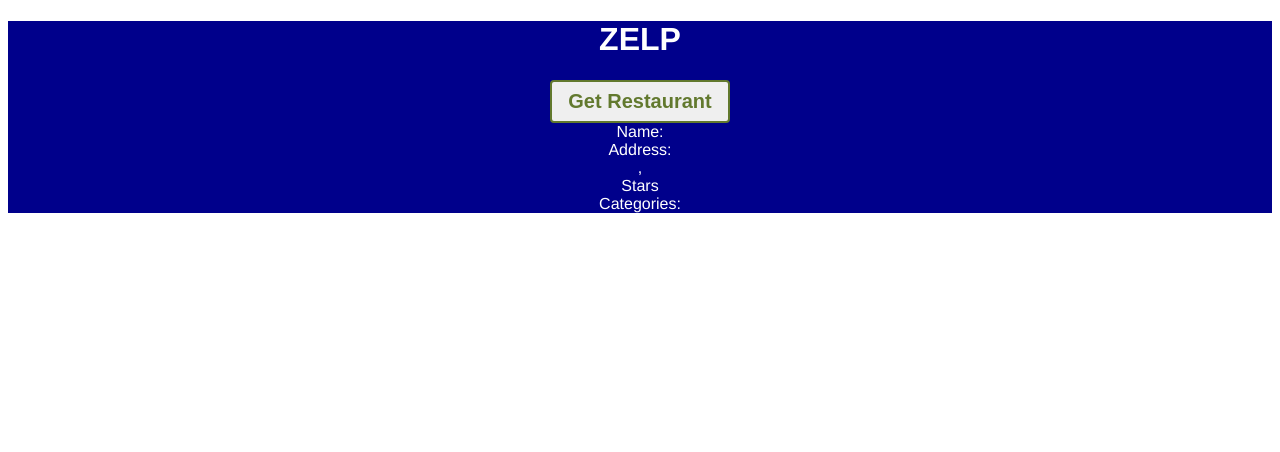
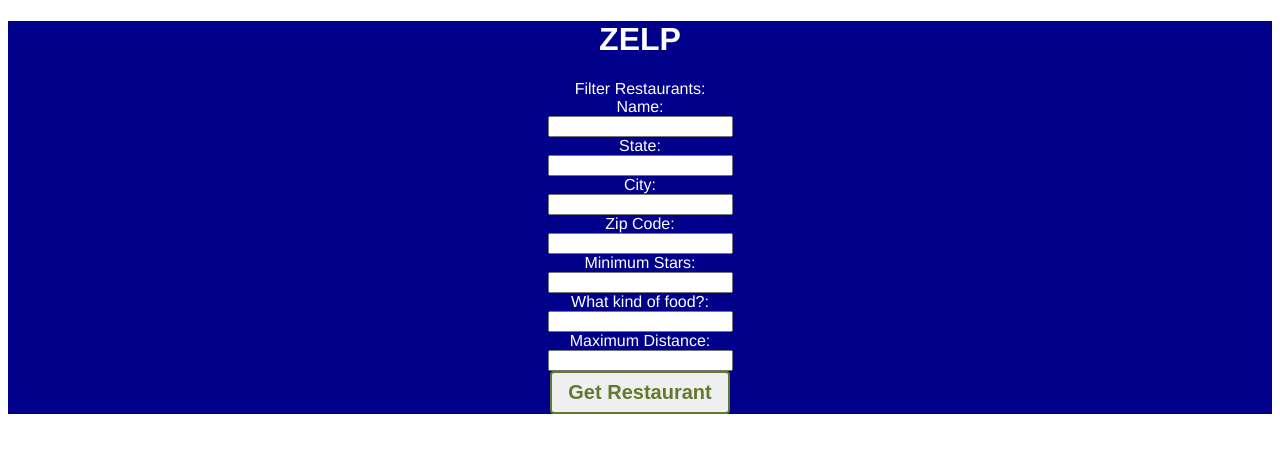
Before and after one commit to nlandon2/zelp-mvp, a Vue app: page / in a window 1280 px wide. Shown: the top 452 px of the page. Built offline with nearby package versions, Linux system fonts and the light colour scheme.

Commit message:
Added random feature

```diff
--- a/models/restaurants/create.js
+++ b/models/restaurants/create.js
@@ -8,6 +8,7 @@ module.exports = (knex, Restaurant) => {
     const restaurantCity = params.city;
     const restaurantState = params.state;
     const restaurantStars = params.stars;
+    const restaurantZip = params.postal_code;
     const restaurantCategories = params.categories;
 
     if (!validateName(restaurantName)) {
@@ -23,7 +24,8 @@ module.exports = (knex, Restaurant) => {
         city: restaurantCity,
         state: restaurantState,
         stars: restaurantStars,
-        categories: restaurantCategories
+        categories: restaurantCategories,
+        postal_code: restaurantZip
       })
       .then(() => {
         return knex("restaurants").select();
--- a/models/restaurants/index.js
+++ b/models/restaurants/index.js
@@ -9,6 +9,8 @@ const Restaurant = function(dbRestaurant) {
   this.stars = dbRestaurant.stars;
   this.postal_code = dbRestaurant.postal_code;
   this.categories = dbRestaurant.categories;
+  this.latitude = dbRestaurant.latitude;
+  this.longitude = dbRestaurant.longitude;
 };
 
 Restaurant.prototype.serialize = function() {
--- a/src/App.vue
+++ b/src/App.vue
@@ -1,37 +1,47 @@
+
 <template>
   <div id="app">
     <h1>ZELP</h1>
-    <button @click="getRestaurant">Get Restaurant</button>
-    <div v-if="$store.getters['getCurrentView'] === 'filterView'" class="dataSet">
-      <div>{{`Name: ${restaurantName}`}}</div>
-      <div>{{`Address: ${restaurantAddress}`}}</div>
-      <div>{{`${restaurantCity}, ${restaurantState} ${restaurantPostal}`}}</div>
-      <div>{{`${restaurantStars} Stars`}}</div>
-      <div>{{`Categories: ${restaurantCategories.replace(/;/g, ', ').replace("Restaurants,","").replace(", Restaurants","")}`}}</div>
-    </div>
+    <FilterRestaurant />
+    <button @click="getRandomRestaurant">Get Restaurant</button>
+    <ListRestaurant v-if="$store.getters['getCurrentView']==='ListView'" :info="info" />
   </div>
 </template>
 <script>
+/* eslint-disable no-console */
 import axios from "axios";
+import ListRestaurant from "./components/ListRestaurant";
+import FilterRestaurant from "./components/FilterRestaurant";
 export default {
   name: "app",
   data() {
     return {
+      info: {
         restaurantName: "",
         restaurantAddress: "",
         restaurantCity: "",
         restaurantState: "",
         restaurantPostal: "",
-      restaurantStars: "",
+        restaurantStars: 0,
         restaurantCategories: ""
+      }
     };
   },
+  components: {
+    ListRestaurant,
+    FilterRestaurant
+  },
+  computed: {
+    currentView() {
+      return this.$store.state.currentView;
+    }
+  },
   methods: {
-    async getRestaurant() {
+    async getRandomRestaurant() {
       const res = await axios.post("http://localhost:4000/graphql", {
-        query: `{
-        RandomRestaurantBy(city: "Toronto") {
-          business_id
+        query: `
+        query RandomRestaurantBy($restaurantName: String $restaurantCity: String $restaurantZip: String $restaurantState: String $restaurantStars: Float $restaurantCategories: String) {
+          RandomRestaurantBy(name: $restaurantName city: $restaurantCity postal_code: $restaurantZip state: $restaurantState stars: $restaurantStars categories: $restaurantCategories) {
             name
             address
             city
@@ -40,18 +50,33 @@ export default {
             stars
             categories
           }
-      }`
+        }`,
+        variables: {
+          restaurantName: this.$store.getters["getNameInput"],
+          restaurantCity: this.$store.getters["getCityInput"],
+          restaurantZip: this.$store.getters["getZipInput"],
+          restaurantState: this.$store.getters["getStateInput"],
+          restaurantStars: parseFloat(this.$store.getters["getStarInput"]),
+          restaurantCategories: this.$store.getters["getCategoryInput"]
+        }
       });
-      this.restaurantName = res.data.data.RandomRestaurantBy.name;
-      this.restaurantAddress = res.data.data.RandomRestaurantBy.address;
-      this.restaurantCity = res.data.data.RandomRestaurantBy.city;
-      this.restaurantState = res.data.data.RandomRestaurantBy.state;
-      this.restaurantPostal = res.data.data.RandomRestaurantBy.postal_code;
-      this.restaurantStars = res.data.data.RandomRestaurantBy.stars;
-      this.restaurantCategories = res.data.data.RandomRestaurantBy.categories;
+      this.info.restaurantName = res.data.data.RandomRestaurantBy.name;
+      this.info.restaurantAddress = res.data.data.RandomRestaurantBy.address;
+      this.info.restaurantCity = res.data.data.RandomRestaurantBy.city;
+      this.info.restaurantState = res.data.data.RandomRestaurantBy.state;
+      this.info.restaurantPostal = res.data.data.RandomRestaurantBy.postal_code;
+      this.info.restaurantStars = res.data.data.RandomRestaurantBy.stars;
+      this.info.restaurantCategories = res.data.data.RandomRestaurantBy.categories.replace(
+        /;/g,
+        ", "
+      );
+      this.$store.commit("setCurrentView", "ListView");
+      console.log(this.$store.getters["getZipInput"]);
     }
   }
 };
+
+/* eslint-enable no-console */
 </script>
 
 <style>
--- /dev/null
+++ b/src/components/FilterRestaurant.vue
@@ -0,0 +1,101 @@
+<template>
+  <div class="filter">
+    <div class="title">Filter Restaurants:</div>
+    <form name="filter" class="formFilter">
+      <div class="filterCity">
+        <label class="title">Name:</label>
+        <br />
+        <input type="text" v-model="nameInput" name="name" />
+        <br />
+        <label class="title">State:</label>
+        <br />
+        <input type="text" v-model="stateInput" name="state" />
+        <br />
+        <label class="title">City:</label>
+        <br />
+        <input type="text" v-model="cityInput" name="city" />
+        <br />
+        <label class="title">Zip Code:</label>
+        <br />
+        <input type="text" v-model="zipInput" name="zip" />
+        <br />
+        <label class="title">Minimum Stars:</label>
+        <br />
+        <input type="text" v-model="starInput" name="star" />
+        <br />
+        <label class="title">What kind of food?:</label>
+        <br />
+        <input type="text" v-model="categoryInput" name="category" />
+        <br />
+        <label class="title">Maximum Distance:</label>
+        <br />
+        <input type="text" v-model="distanceInput" name="distance" />
+        <br />
+      </div>
+    </form>
+  </div>
+</template>
+
+<script>
+export default {
+  name: "FilterRestaurant",
+  computed: {
+    stateInput: {
+      get() {
+        return this.$store.state.stateInput;
+      },
+      set(stateInput) {
+        this.$store.commit("setStateInput", stateInput);
+      }
+    },
+    cityInput: {
+      get() {
+        return this.$store.state.cityInput;
+      },
+      set(cityInput) {
+        this.$store.commit("setCityInput", cityInput);
+      }
+    },
+    nameInput: {
+      get() {
+        return this.$store.state.nameInput;
+      },
+      set(nameInput) {
+        this.$store.commit("setNameInput", nameInput);
+      }
+    },
+    zipInput: {
+      get() {
+        return this.$store.state.zipInput;
+      },
+      set(zipInput) {
+        this.$store.commit("setZipInput", zipInput);
+      }
+    },
+    starInput: {
+      get() {
+        return this.$store.state.starInput;
+      },
+      set(starInput) {
+        this.$store.commit("setStarInput", starInput);
+      }
+    },
+    categoryInput: {
+      get() {
+        return this.$store.state.categoryInput;
+      },
+      set(categoryInput) {
+        this.$store.commit("setCategoryInput", categoryInput);
+      }
+    },
+    distanceInput: {
+      get() {
+        return this.$store.state.distanceInput;
+      },
+      set(distanceInput) {
+        this.$store.commit("setDistanceInput", Number(distanceInput));
+      }
+    }
+  }
+};
+</script>
--- /dev/null
+++ b/src/components/ListRestaurant.vue
@@ -0,0 +1,28 @@
+<template>
+  <div class="dataSet">
+    <div>{{`Name: ${info.restaurantName}`}}</div>
+    <div>{{`Address: ${info.restaurantAddress}`}}</div>
+    <div>{{`${info.restaurantCity}, ${info.restaurantState} ${info.restaurantPostal}`}}</div>
+    <div>{{`${info.restaurantStars} Stars`}}</div>
+    <div>{{`Categories: ${info.restaurantCategories}`}}</div>
+  </div>
+</template>
+
+<script>
+//import axios from "axios";
+export default {
+  name: "ListRestaurant",
+  props: {
+    info: {
+      id: Number,
+      restaurantName: String,
+      restaurantAddress: String,
+      restaurantCity: String,
+      restaurantState: String,
+      restaurantPostal: String,
+      restaurantStars: Number,
+      restaurantCategories: String
+    }
+  }
+};
+</script>
--- a/src/vuex/actions.js
+++ b/src/vuex/actions.js
@@ -1,7 +1,7 @@
 import axios from "axios";
 
 export const actions = {
-  async getLocations({ commit }) {
+  async getRestaurants({ commit }) {
     const { data: restaurants } = await axios.post(
       "http://localhost:4000/graphql",
       {
@@ -21,6 +21,6 @@ export const actions = {
       }`
       }
     );
-    commit("setLocations", restaurants);
+    commit("setRestaurants", restaurants);
   }
 };
--- a/src/vuex/getters.js
+++ b/src/vuex/getters.js
@@ -4,5 +4,26 @@ export const getters = {
   },
   getCurrentView(state) {
     return state.currentView;
+  },
+  getStateInput(state) {
+    return state.stateInput;
+  },
+  getNameInput(state) {
+    return state.nameInput;
+  },
+  getCityInput(state) {
+    return state.cityInput;
+  },
+  getZipInput(state) {
+    return state.zipInput;
+  },
+  getCategoryInput(state) {
+    return state.categoryInput;
+  },
+  getStarInput(state) {
+    return state.starInput;
+  },
+  getDistanceInput(state) {
+    return state.distanceInput;
   }
 };
--- a/src/vuex/mutations.js
+++ b/src/vuex/mutations.js
@@ -2,7 +2,28 @@ export const mutations = {
   setRestaurants(state, restaurants) {
     state.restaurants = restaurants;
   },
-  setView(state, view) {
+  setCurrentView(state, view) {
     state.currentView = view;
+  },
+  setStateInput(state, value) {
+    state.stateInput = value;
+  },
+  setCityInput(state, city) {
+    state.cityInput = city;
+  },
+  setNameInput(state, name) {
+    state.nameInput = name;
+  },
+  setZipInput(state, zip) {
+    state.zipInput = zip;
+  },
+  setCategoryInput(state, category) {
+    state.categoryInput = category;
+  },
+  setStarInput(state, stars) {
+    state.starInput = stars;
+  },
+  setDistanceInput(state, distance) {
+    state.distanceInput = distance;
   }
 };
--- a/src/vuex/state.js
+++ b/src/vuex/state.js
@@ -1,5 +1,10 @@
 export const state = {
   currentView: "filterView",
-  restaurants: [],
-  filters: []
+  stateInput: null,
+  cityInput: null,
+  nameInput: null,
+  zipInput: null,
+  starInput: null,
+  categoryInput: null,
+  distanceInput: null
 };
```
Also changed, not shown: server.js (+15 -1 lines), src/components/Filter.vue (deleted), src/components/List.vue (deleted). Lines whose indentation alone changed are shown as unchanged.
